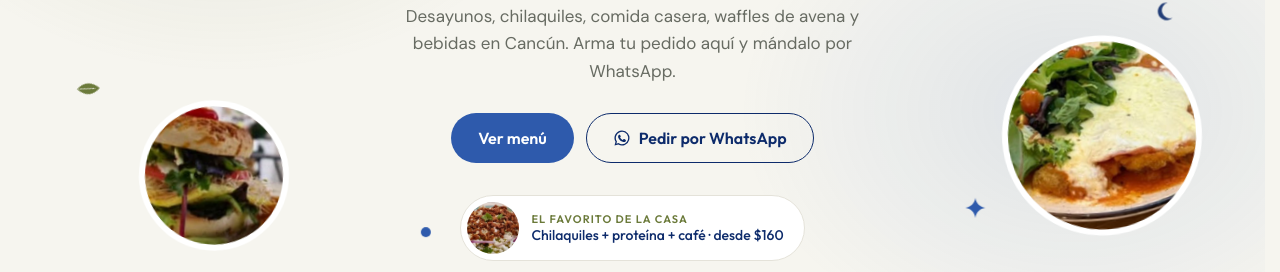
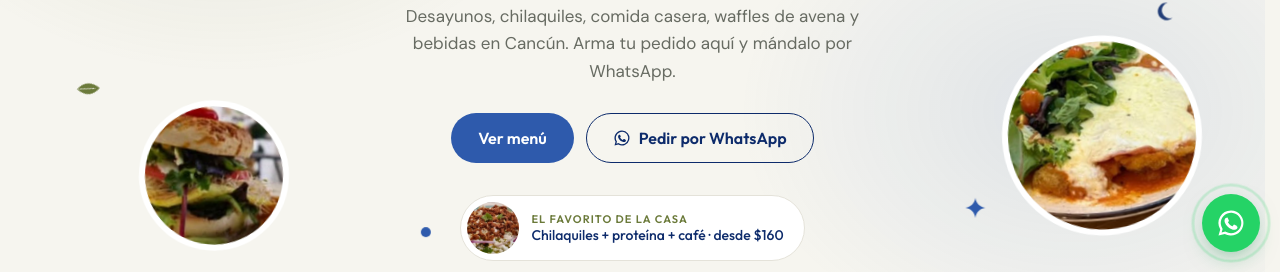
Before and after one commit to santoyomontoyar/lalunahealthy, a plain HTML site: page index.html in a window 1280 px wide. Shown: the part 528-800 px from the top of the page. Drawn offline with Linux system fonts and the light colour scheme.

Commit message:
Agregar botón flotante de WhatsApp en la esquina inferior derecha
Co-Authored-By: Claude Opus 5.5 <noreply@anthropic.com>

```diff
--- a/index.html
+++ b/index.html
@@ -10,7 +10,7 @@
   <link rel="preconnect" href="https://fonts.googleapis.com" />
   <link rel="preconnect" href="https://fonts.gstatic.com" crossorigin />
   <link href="https://fonts.googleapis.com/css2?family=Outfit:wght@400;500;600;700;800&family=DM+Sans:opsz,wght@9..40,400;9..40,500;9..40,700&display=swap" rel="stylesheet" />
-  <link rel="stylesheet" href="styles.css?v=6" />
+  <link rel="stylesheet" href="styles.css?v=7" />
 </head>
 <body>
 
@@ -222,6 +222,11 @@
     <div class="wrap footer__legal">© <span id="year"></span> La Luna Healthy Life · Cancún, Quintana Roo</div>
   </footer>
 
+  <!-- BOTÓN FLOTANTE DE WHATSAPP -->
+  <a href="#" class="wa-fab js-wa-direct" aria-label="Escríbenos por WhatsApp">
+    <svg viewBox="0 0 24 24" width="30" height="30" aria-hidden="true"><path fill="currentColor" d="M12 2a10 10 0 0 0-8.6 15.1L2 22l5-1.3A10 10 0 1 0 12 2zm0 18.2a8.2 8.2 0 0 1-4.2-1.2l-.3-.2-3 .8.8-2.9-.2-.3A8.2 8.2 0 1 1 12 20.2zm4.5-6.1c-.2-.1-1.5-.7-1.7-.8-.2-.1-.4-.1-.6.1l-.8 1c-.1.2-.3.2-.5.1a6.7 6.7 0 0 1-3.3-2.9c-.3-.4.3-.4.7-1.3.1-.2 0-.3 0-.4l-.8-1.8c-.2-.5-.4-.4-.6-.4h-.5a1 1 0 0 0-.7.3 3 3 0 0 0-.9 2.2c0 1.3.9 2.5 1 2.7.1.2 1.8 2.8 4.4 3.9 1.6.7 2.3.8 3.1.6.5-.1 1.5-.6 1.7-1.2.2-.6.2-1.1.2-1.2-.1-.1-.3-.2-.5-.3z"/></svg>
+  </a>
+
   <!-- CARRITO FLOTANTE -->
   <button class="cart-fab" id="cart-fab" aria-label="Abrir carrito" data-empty="true">
     <svg viewBox="0 0 24 24" width="22" height="22" aria-hidden="true"><path fill="none" stroke="currentColor" stroke-width="1.8" stroke-linecap="round" stroke-linejoin="round" d="M5 7h14l-1.2 11.1a2 2 0 0 1-2 1.9H8.2a2 2 0 0 1-2-1.9L5 7zm4 0V6a3 3 0 0 1 6 0v1"/></svg>
@@ -264,7 +269,7 @@
 
   <div class="toast" id="toast" role="status" aria-live="polite"></div>
 
-  <script src="menu.js?v=6"></script>
-  <script src="app.js?v=6"></script>
+  <script src="menu.js?v=7"></script>
+  <script src="app.js?v=7"></script>
 </body>
 </html>
--- a/styles.css
+++ b/styles.css
@@ -378,6 +378,24 @@ address { font-style: normal; font-size: 17px; line-height: 1.55; color: var(--i
 /* =========================================================
    Carrito flotante + drawer + modal
    ========================================================= */
+/* Botón flotante de WhatsApp (esquina inferior derecha) */
+.wa-fab {
+  position: fixed; z-index: 55; right: max(20px, env(safe-area-inset-right)); bottom: max(20px, env(safe-area-inset-bottom));
+  width: 58px; height: 58px; border-radius: 50%; display: grid; place-items: center;
+  background: #25D366; color: #fff; text-decoration: none;
+  box-shadow: 0 8px 24px -8px rgba(18, 140, 70, .6);
+  transition: scale .2s var(--ease-out);
+  animation: fadeUp .6s var(--ease-out) 2.2s both;
+}
+.wa-fab::after {
+  content: ""; position: absolute; inset: 0; border-radius: 50%; border: 2px solid #25D366;
+  animation: waRing 2.4s ease-out 3s infinite; pointer-events: none;
+}
+@keyframes waRing { 0% { opacity: .7; scale: 1; } 100% { opacity: 0; scale: 1.5; } }
+.wa-fab:active { scale: .92; }
+@media (hover: hover) { .wa-fab:hover { scale: 1.08; } }
+@media (max-width: 520px) { .wa-fab { width: 52px; height: 52px; } .wa-fab svg { width: 26px; height: 26px; } }
+
 /* Carrito: centrado abajo, flotando suave con un aura de su color */
 .cart-fab {
   position: fixed; z-index: 50; left: 50%; transform: translateX(-50%);
```
